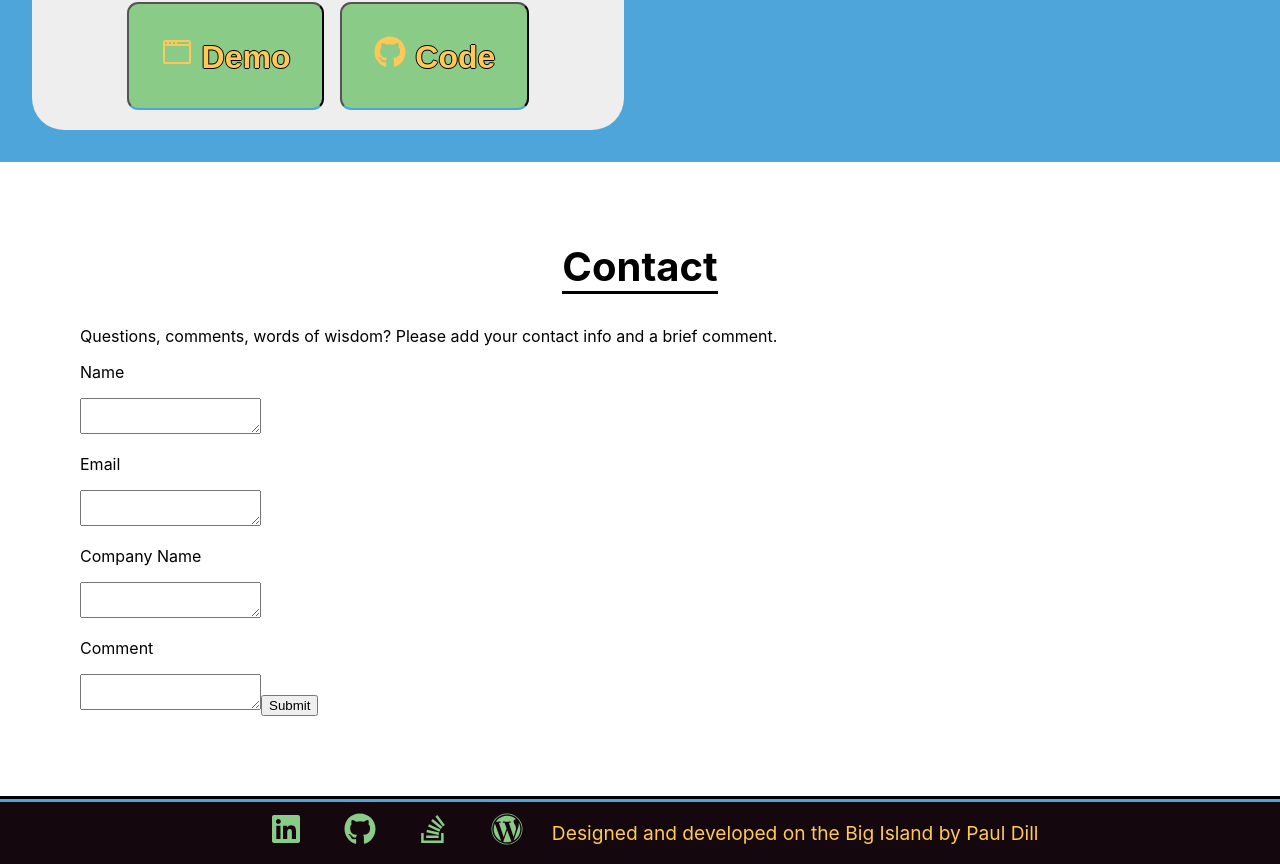
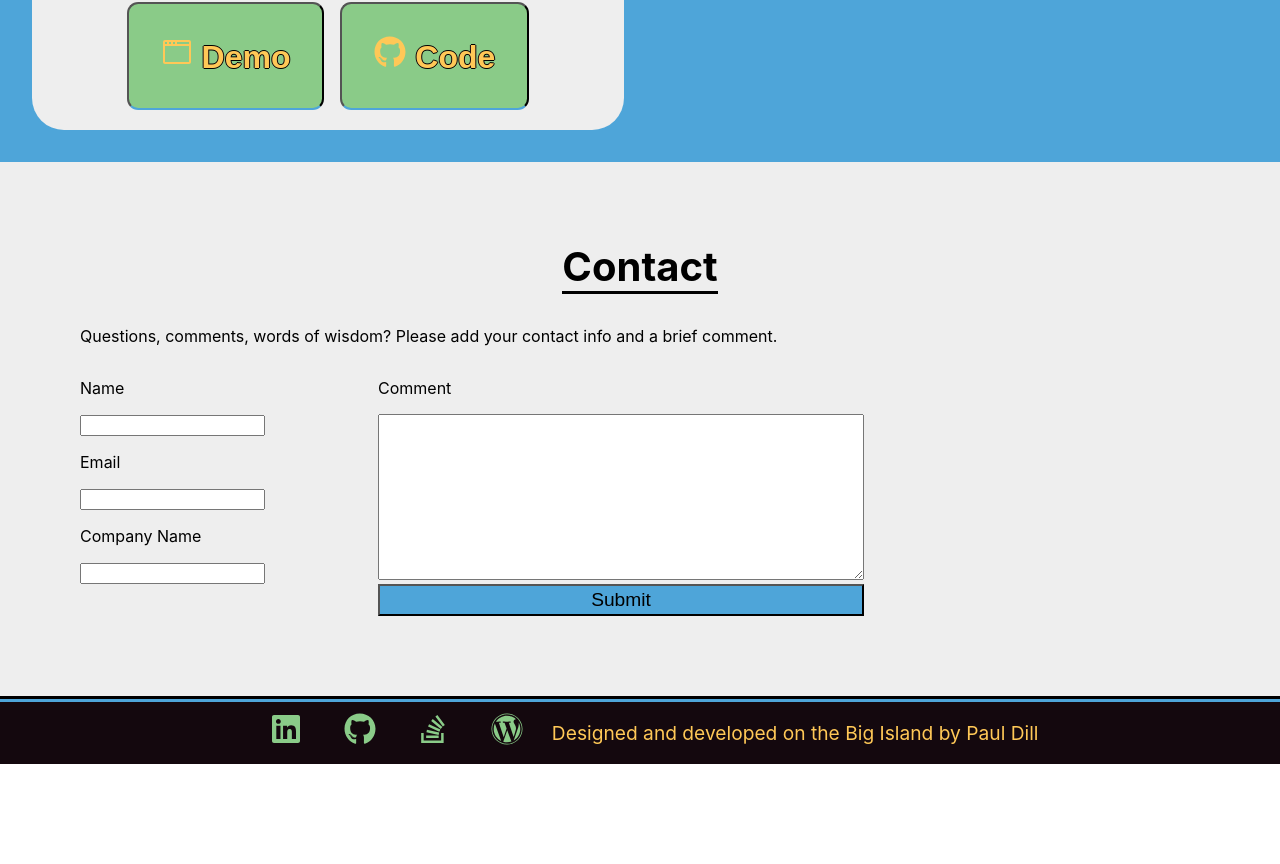
Before and after one commit to Dillweed5446/portfolio_2.0, a React (Create React App) app in the folder front-end/: page / in a window 1280 px wide. Shown: the part 2391-3255 px from the top of the page. After the commit the page ends 3155 px from the top, so only its background shows below. Built offline with nearby package versions, Linux system fonts and the light colour scheme.

Commit message:
:art: :lipstick: :satellite: Mostly have contact form working now.  Just need to fix email authentication.  Also styled contact form.

```diff
--- a/front-end/src/components/contact.tsx
+++ b/front-end/src/components/contact.tsx
@@ -1,15 +1,10 @@
 import React, { useState } from 'react'
 import Axios from 'axios'
-// import styled from 'styled-components'
 import { SectionContainer, SectionTitle } from '../styles/globalStyledComponents'
 
 interface Props {
     className?: string
 }
-
-// const {component} = styled.{someComponent}`
-
-// `
 
 export default function ContactForm ({ className }: Props) {
   const [userName, setUserName] = useState('')
@@ -19,41 +14,55 @@ export default function ContactForm ({ className }: Props) {
 
   const handleSubmit = (event: React.SyntheticEvent): void => {
     event.preventDefault()
-    // console.log(`name: ${userName}, email: ${userEmail}, company: ${companyName}, comment: ${userComment}`)
+    if (userName.length < 3) {
+      alert('Name must be more than 3 characters')
+    }
+    if (!(/^[a-zA-Z0-9.!#$%&'*+/=?^_`{|}~-]+@[a-zA-Z0-9-]+(?:\.[a-zA-Z0-9-]+)*$/).test(userEmail)) {
+      alert('Invalid Email')
+    }
     Axios.post('http://localhost:5000/contact', {
-      name: `${userName}`,
+      name: userName,
       email: userEmail,
       company: companyName,
       comment: userComment
+    },
+    {
+      headers: {
+        'Content-Type': 'application/json',
+        'Access-Control-Allow-Origin': 'http://localhost:5000/contact'
+      }
     }).then((response) => { console.log(response) })
-    // .then((data) => console.log(data))
   }
 
   return (
-<SectionContainer>
+    <SectionContainer color='#eee'>
       <header>
       <SectionTitle>Contact</SectionTitle>
       <p>Questions, comments, words of wisdom?  Please add your contact info and a brief comment.</p>
       </header>
       <body>
-  <form onSubmit={handleSubmit}>
+      <form className='form' onSubmit={handleSubmit} style={{ display: 'flex', flexDirection: 'row', maxWidth: '70%', justifyContent: 'center' }}>
+              <div style={{ flex: 1, display: 'flex', flexDirection: 'column' }}>
                 <label>
                 <p>Name</p>
-            <textarea name='name' onChange={e => setUserName(e.target.value) } value={userName} style={{ flex: 1 }}/>
+                <input name='name' onChange={e => setUserName(e.target.value) } value={userName} style={{ flex: 1 }}/>
                 </label>
                 <label>
                 <p>Email</p>
-            <textarea name='email' onChange={e => setUserEmail(e.target.value) } value={userEmail} style={{ flex: 1 }}/>
+                <input name='email' onChange={e => setUserEmail(e.target.value) } value={userEmail} style={{ flex: 1 }}/>
                 </label>
                 <label>
                 <p>Company Name</p>
-            <textarea name='company' onChange={e => setCompanyName(e.target.value) } value={companyName} style={{ flex: 1 }}/>
+                <input name='company' onChange={e => setCompanyName(e.target.value) } value={companyName} style={{ flex: 1 }}/>
                 </label>
+              </div>
+              <div style={{ flex: 1, display: 'flex', flexDirection: 'column' }}>
                 <label>
                 <p>Comment</p>
-            <textarea name='comment' onChange={e => setUserComment(e.target.value) } value={userComment} style={{ flex: 1 }}/>
+                <textarea name='comment' onChange={e => setUserComment(e.target.value)} value={userComment} style={{ width: '30rem', height: '10rem' }}/>
                 </label>
-            <button type='submit'>Submit</button>
+                <button type='submit' style={{ height: '2rem', fontSize: '1.2rem', background: '#4ea5d9ff' }}>Submit</button>
+              </div>
             </form>
       </body>
     </SectionContainer>
--- a/front-end/src/styles/globalStyledComponents.tsx
+++ b/front-end/src/styles/globalStyledComponents.tsx
@@ -6,6 +6,7 @@ max-width: 100%;
 border-bottom: .2rem solid black;
 flex: auto;
 padding: 5rem;
+background: ${props => props.color}
 `
 
 export const Button = styled.button`
```
Also changed, not shown: front-end/src/styles/App.css (line endings or trailing spaces), 1 other file (tests, documents, lock files or other folders). Lines whose indentation alone changed are shown as unchanged.
